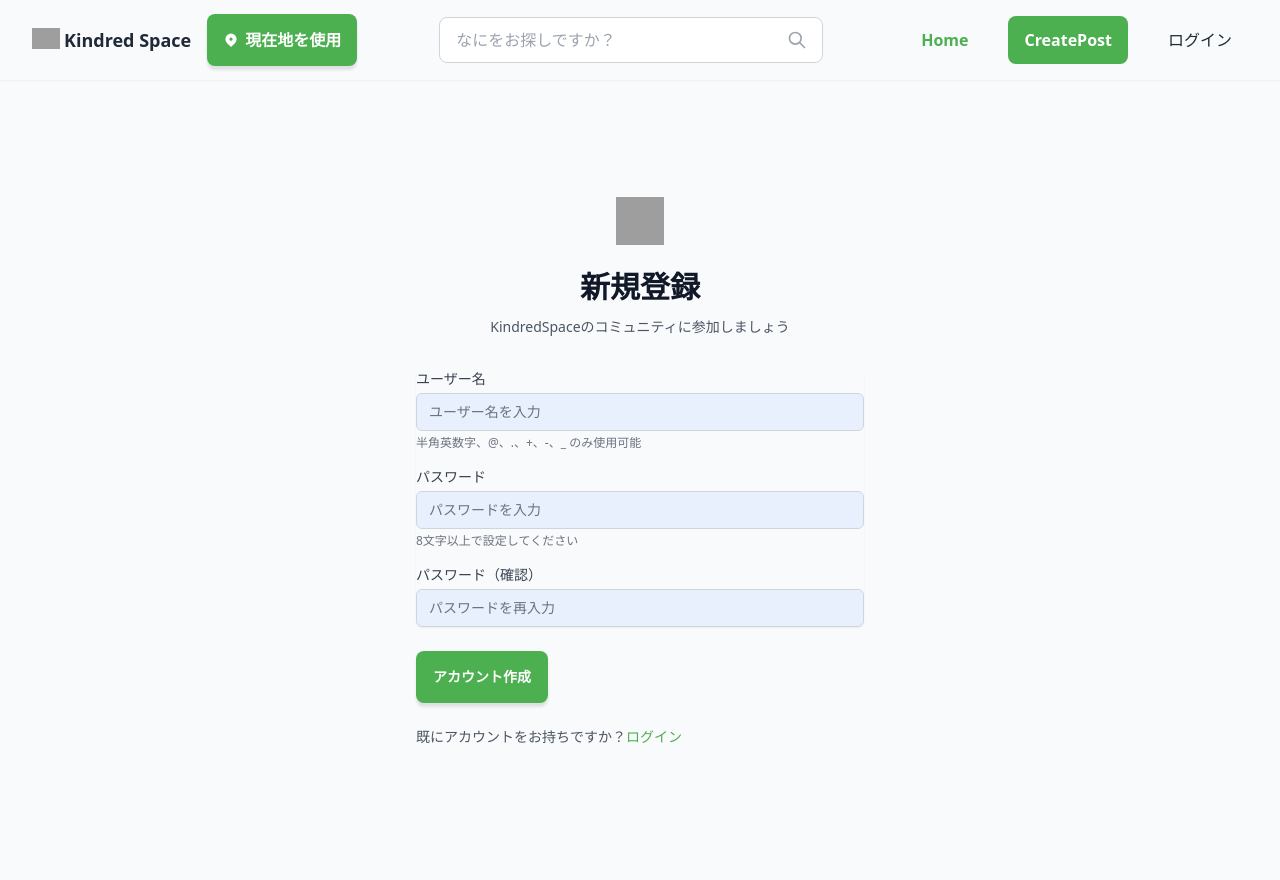
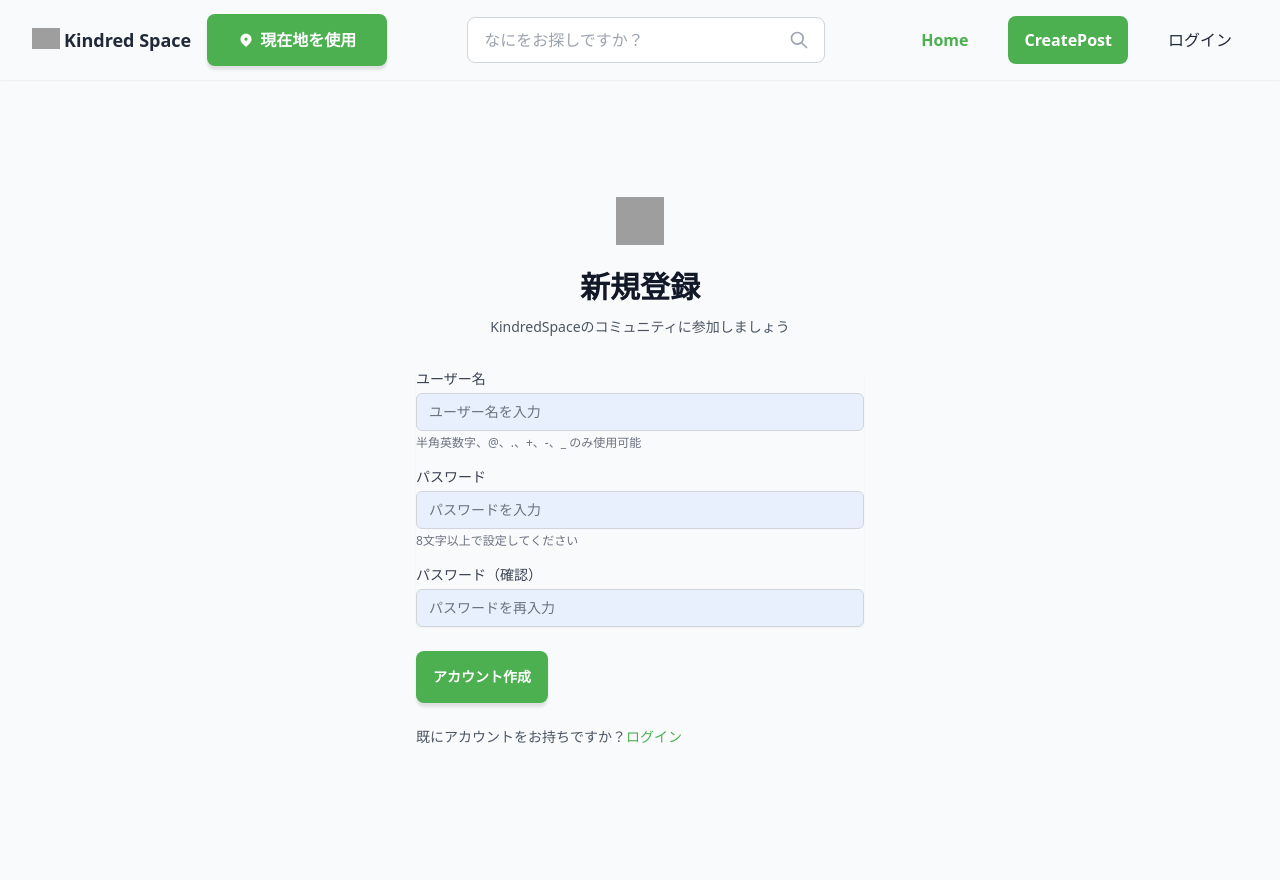
Before and after one commit to ZayYar-Phyo/kindred_space, a Django app: page /signup/ in a window 1280 px wide. Run offline with Django 5.2, Linux system fonts and the light colour scheme; some libraries are stand-ins or nearby versions; grey boxes are pictures that could not be loaded.

Commit message:
Stabilize header button layout by setting minimum width and hiding until ready
Add `x-cloak` attribute and `min-w-[180px]` class to the location selector button and clear filter button to prevent layout shifts during page load.

Replit-Commit-Author: Agent
Replit-Commit-Session-Id: c51ed58a-5bca-4cf5-82f7-5556ea25c60e
Replit-Commit-Checkpoint-Type: intermediate_checkpoint
Replit-Commit-Event-Id: c24f9936-e4a3-4176-9e0b-6d0cd2776ca7
Replit-Commit-Screenshot-Url: https://storage.googleapis.com/screenshot-production-us-central1/5163670d-94d8-4de5-a2d2-75e126789bb2/c51ed58a-5bca-4cf5-82f7-5556ea25c60e/UuLqdeM

```diff
--- a/templates/includes/header.html
+++ b/templates/includes/header.html
@@ -39,7 +39,8 @@
         <!-- Location Selector Button -->
         <div class="hidden md:flex items-center">
             <button @click="locationModalOpen = true"
-                class="flex items-center gap-1.5 text-white hover:text-white-dark font-semibold transition-colors duration-200 whitespace-nowrap">
+                class="flex items-center gap-1.5 bg-primary hover:bg-primary-dark text-white font-semibold px-4 py-2 rounded-lg transition-colors duration-200 whitespace-nowrap min-w-[180px]"
+                x-cloak>
                 <svg class="w-4 h-4" fill="currentColor" viewBox="0 0 20 20">
                     <path fill-rule="evenodd"
                         d="M5.05 4.05a7 7 0 119.9 9.9L10 18.9l-4.95-4.95a7 7 0 010-9.9zM10 11a2 2 0 100-4 2 2 0 000 4z"
@@ -49,7 +50,7 @@
             </button>
             <!-- Clear filter button if active -->
             <button x-show="hasLocationFilter" @click="clearLocationFilter()"
-                class="ml-2 text-gray-500 hover:text-gray-700 text-sm">
+                class="ml-2 text-gray-500 hover:text-gray-700 text-sm" x-cloak>
                 ✕
             </button>
         </div>
```
Also changed, not shown: 1 other file.
